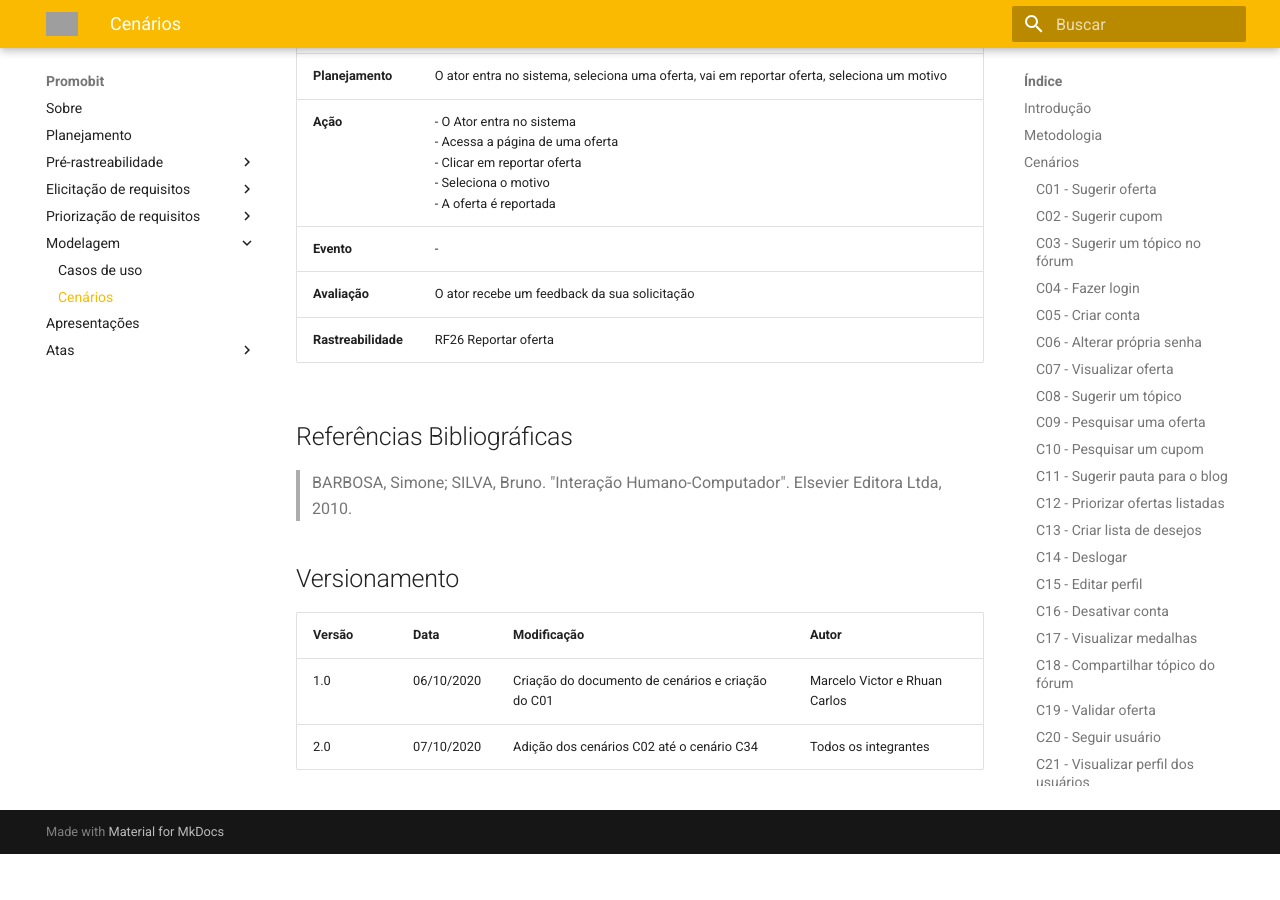
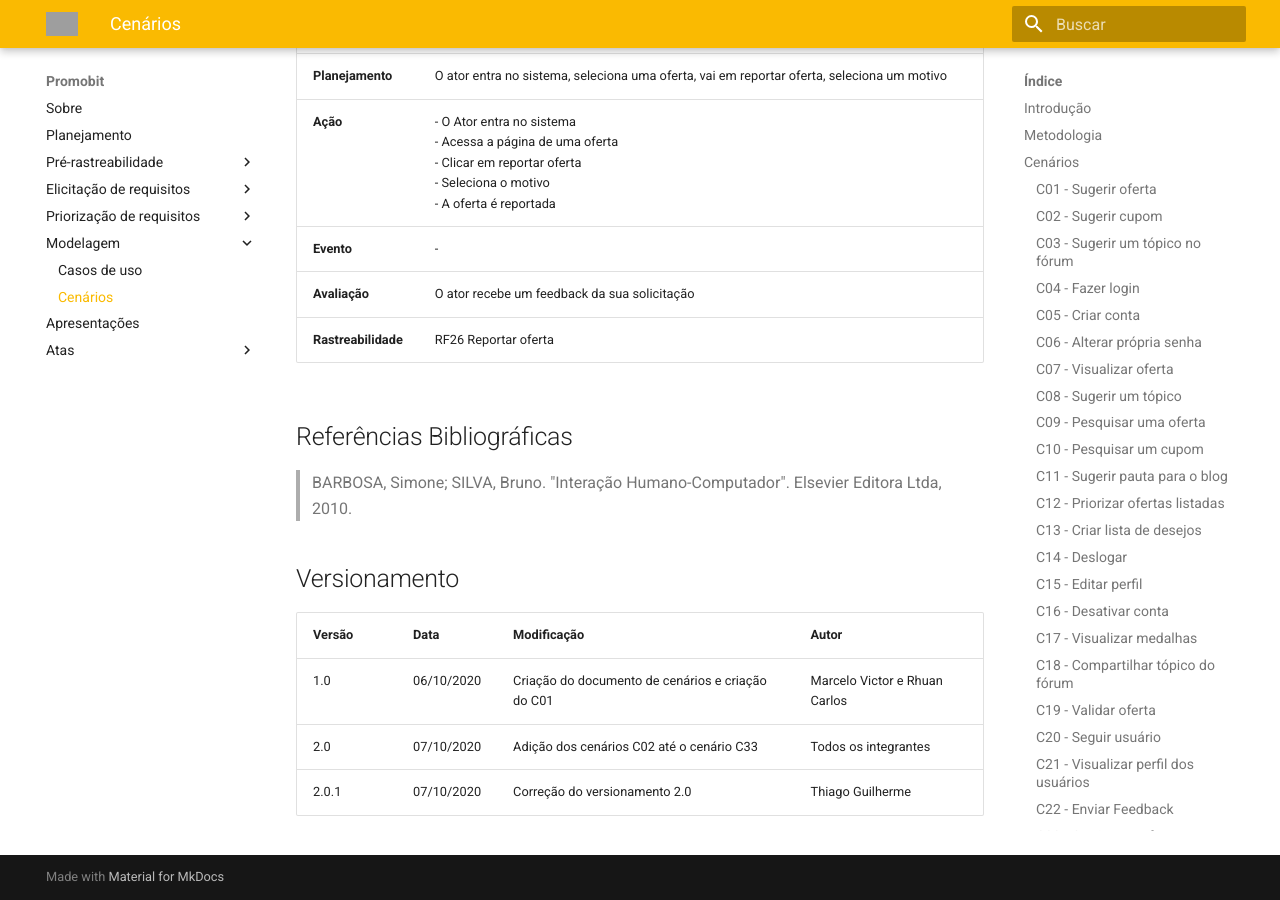
Before and after one commit to Joao-Pedro-Moura/2020.1-Promobit, an MkDocs documentation site: the page built from docs/modelagem/cenarios.md, in a window 1280 px wide and 900 px high, scrolled down 22191 px. Built offline with MkDocs 1.6.1 and Material for MkDocs 9.7.7, drawn with Linux system fonts in a browser that asks for light colours; old or Windows-style settings are respelled for this version of MkDocs; before the commit the page ends 23045 px from its top, so only the background shows below that; grey boxes are pictures that could not be loaded.

Commit message:
Corrigindo número do último cenário no versionamento

```diff
--- a/docs/modelagem/cenarios.md
+++ b/docs/modelagem/cenarios.md
@@ -465,4 +465,5 @@ Usaremos a tabela abaixo como molde para descrever os cenários.
 | Versão | Data | Modificação | Autor |
 |--|--|--|--|
 | 1.0 | 06/10/2020 | Criação do documento de cenários e criação do C01 | Marcelo Victor e Rhuan Carlos  |
-| 2.0 | 07/10/2020 | Adição dos cenários C02 até o cenário C34 | Todos os integrantes |
+| 2.0 | 07/10/2020 | Adição dos cenários C02 até o cenário C33 | Todos os integrantes |
+| 2.0.1 | 07/10/2020 | Correção do versionamento 2.0 | Thiago Guilherme |
```
